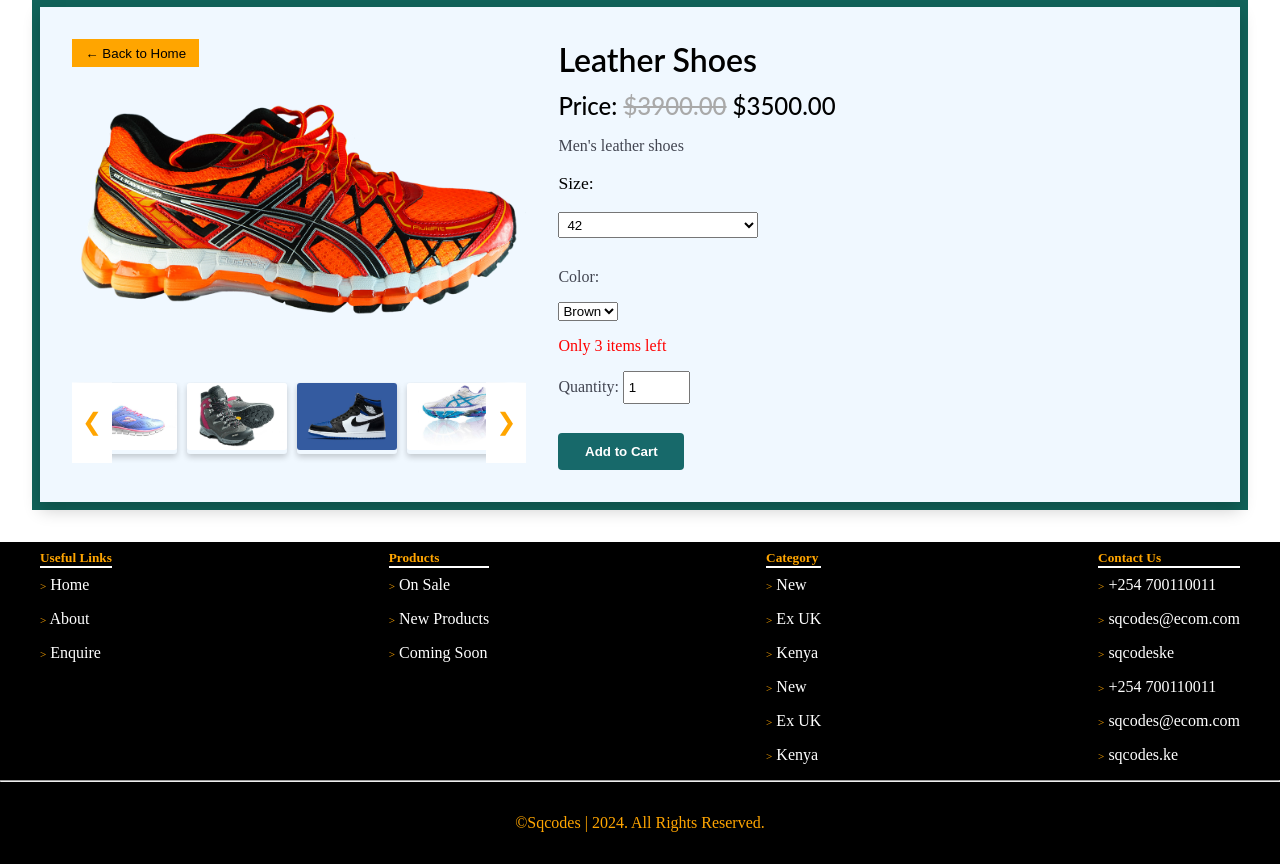
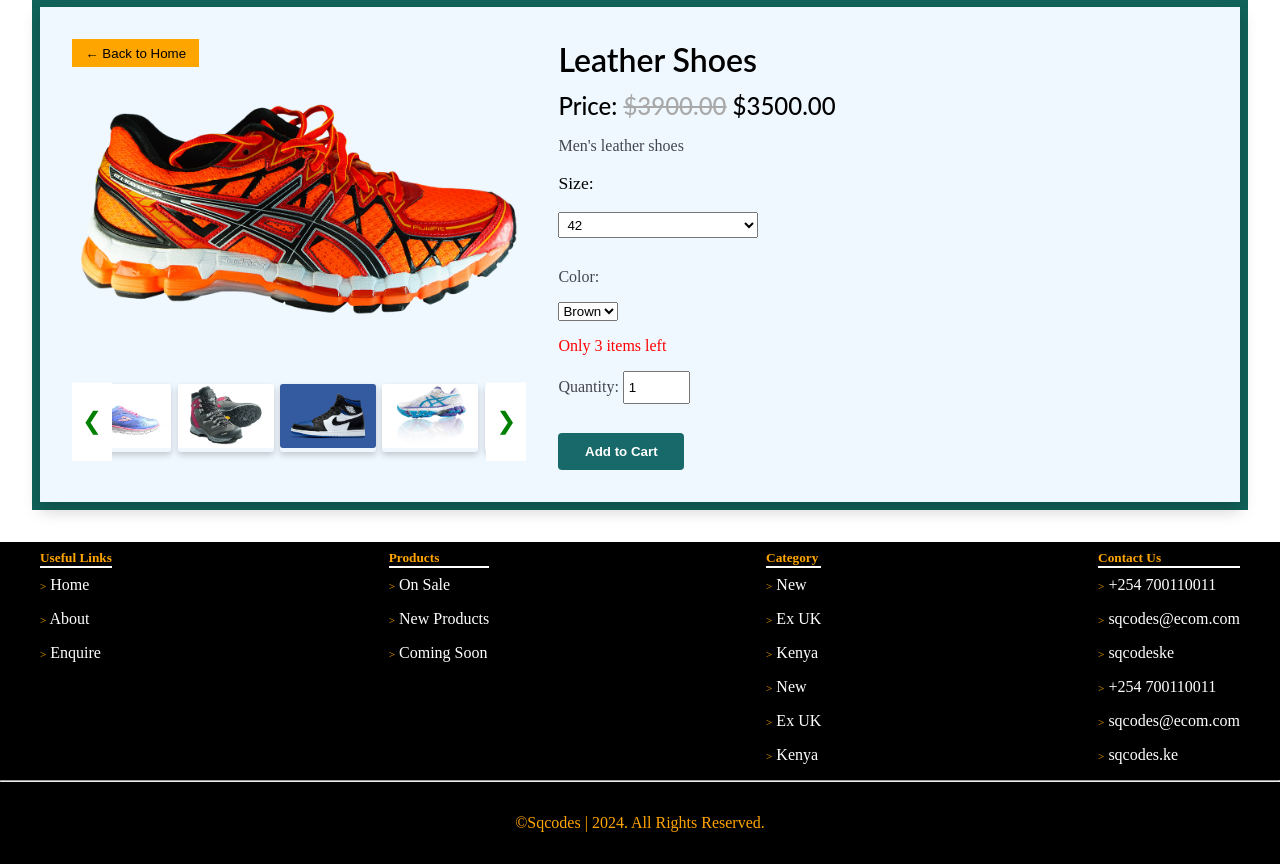
Before and after one commit to paulmagadi/Ecommerce_Fullstack_Django_Flutter, a Django app: page /product/1 in a window 1280 px wide. Shown: the part 49-913 px from the top of the page. Run offline with Django 5.2, Linux system fonts and the light colour scheme; data comes from the database, SQL or seed files in the repository; both versions use the stored data as it was after the commit.

Commit message:
modified:   Backend/ecommerce/db.sqlite3 	modified:   Backend/ecommerce/store/templates/store/product.html

```diff
--- a/Backend/ecommerce/store/templates/store/product.html
+++ b/Backend/ecommerce/store/templates/store/product.html
@@ -122,18 +122,26 @@
 }
 
 .product-image-container {
-    min-width: 100px;
-    margin-right: 5px;
-    margin-left: 5px;
-    margin-top: 1px;
-    margin-bottom: 1px;
+    min-width: 6rem;
+    margin-right: .2em;
+    margin-left: .2em;
+    margin-top: .1em;
+    margin-bottom: .1em;
 }
+
+
 
 .product-images {
     display: flex;
     overflow-x: auto;
     scroll-behavior: smooth;
     white-space: nowrap;
+    -ms-overflow-style: none;
+    scrollbar-width: none;
+}
+
+.product-images::-webkit-scrollbar {
+    display: none;
 }
 
 .image {
@@ -155,7 +163,7 @@
 .scroll-button {
     background-color: rgb(255, 255, 255);
     border: none;
-    color: orange;
+    color: green;
     font-size: 24px;
     padding: 10px;
     cursor: pointer;
@@ -164,6 +172,10 @@
     transform: translateY(-50%);
     z-index: 10;
     height: 100%;
+}
+
+.scroll-button:hover {
+    color: orange;
 }
 
 .scroll-button.left {
```
Also changed, not shown: Backend/ecommerce/db.sqlite3.
